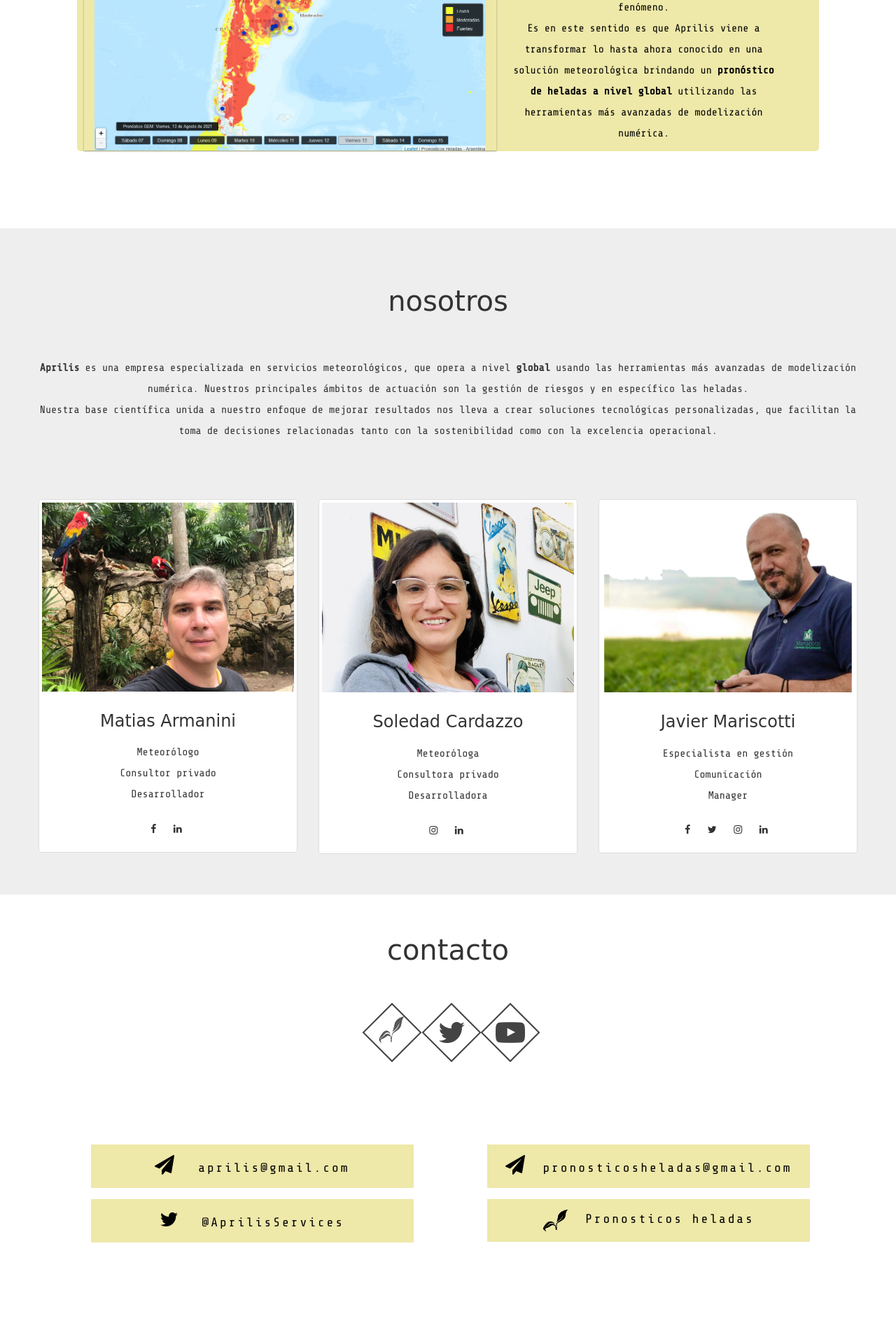
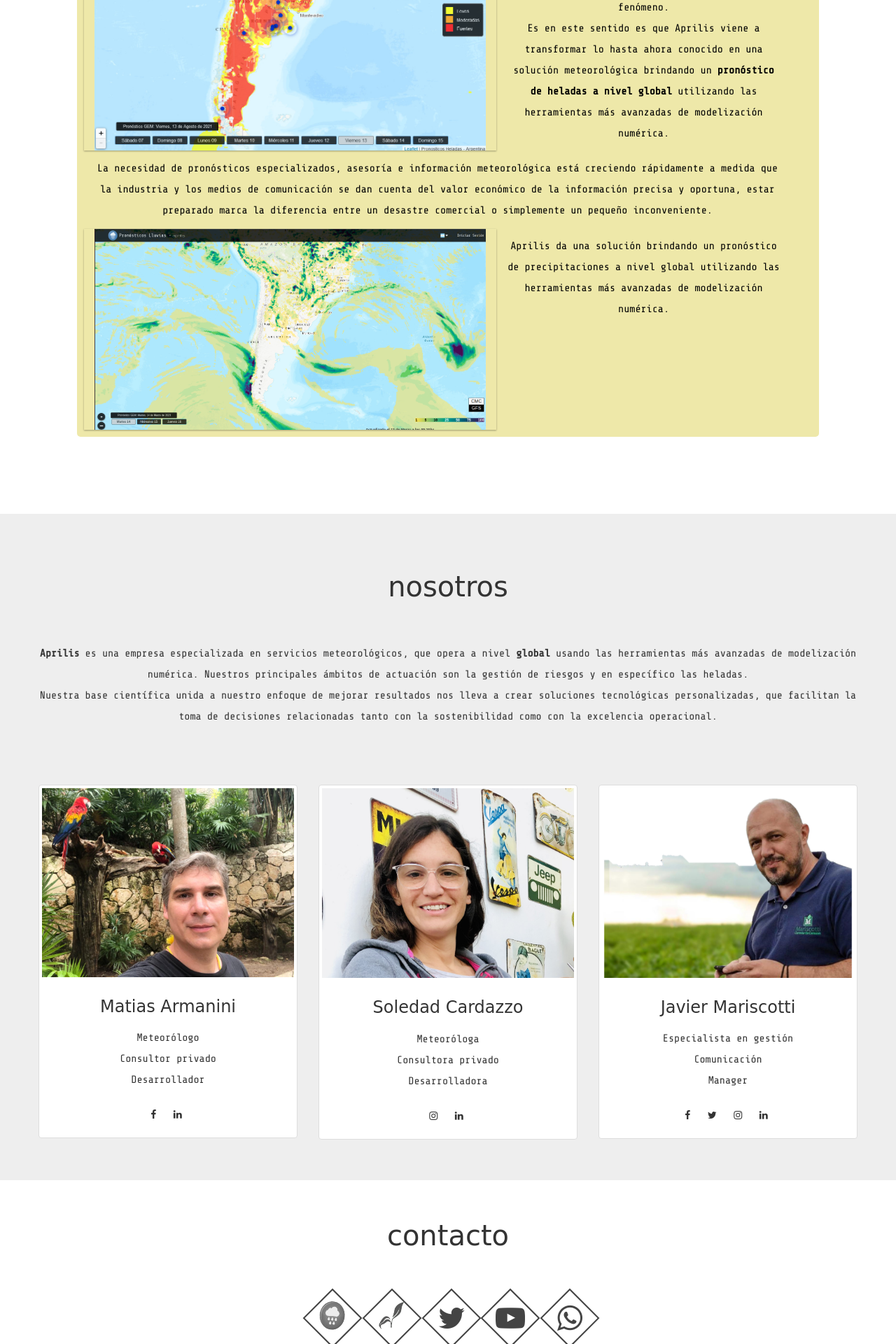
Before and after one commit to solecardazzo/webPage, a PHP site: page / in a window 1280 px wide. Shown: the part 1480-3400 px from the top of the page at 70% size. Before the commit the page ends 3255 px from the top, so only its background shows below. Run offline with PHP 8.4, Linux system fonts and the light colour scheme; some libraries are stand-ins or nearby versions; some web fonts are replaced.

Commit message:
Ajustes varios. Se agrega icono lluvias

```diff
--- a/components/contacts.inc.php
+++ b/components/contacts.inc.php
@@ -3,7 +3,12 @@
     <h2>contacto</h2>
     <ul class="social-list-footer">
       <li>
-        <a href="http://www.pronosticosheladas.com/" target="_blank">
+        <a href="https://www.pronosticoslluvias.com/" target="_blank">
+          <img class="imagenprono-footer" title="Pronosticos lluvias" height="41px" width="50px" onmouseout="this.src='img/logoLluvias.png';" onmouseover="this.src='img/logoLluviasNegro.png';" src="img/logoLluvias.png" />
+        </a>
+      </li>
+      <li>
+        <a href="https://www.pronosticosheladas.com/" target="_blank">
           <img class="imagenprono-footer" title="Pronosticos heladas" height="41px" width="43px" onmouseout="this.src='img/logoProno2.png';" onmouseover="this.src='img/logoPronoNegro.png';" src="img/logoProno2.png" />
         </a>
       </li>
@@ -17,13 +22,18 @@
           <i class="fa fa-youtube-play fa-3x" title="YouTube Aprilis" aria-hidden="true"></i>
         </a>
       </li>
+      <li>
+          <a href="https://wa.me/5493416139485" target="_blank">
+            <i class="fa fa-whatsapp fa-3x" title="WhatsApp Aprilis" aria-hidden="true"></i>
+          </a>
+        </li>
     </ul>
     <div class="row contact">
       <div class="col-md-6">
         <div class="contacts-data">
-          <a href="mailto:aprilis@gmail.com?Subject=Consulta%20">
+          <a href="mailto:pronosticosheladas@gmail.com?Subject=Consulta%20">
             <i class="fa fa-paper-plane fa-2x" title="Mail Aprilis"></i>
-            <span class="contact-text" title="Mail Aprilis">aprilis@gmail.com</span>
+            <span class="contact-text" title="Mail Aprilis">pronosticosheladas@gmail.com</span>
           </a>
         </div>
         <div class="contacts-data">
@@ -34,14 +44,14 @@
         </div>
       </div>
       <div class="col-md-6">
-        <div class="contacts-data">
-          <a href="mailto:pronosticosheladass@gmail.com?Subject=Consulta%20" title="Mail Pronosticos heladas">
-            <i class="fa fa-paper-plane fa-2x" title="Mail Pronosticos heladas"></i>
-            <span class="contact-text-pronosticosheladas email-responsive" title="Mail Pronosticos heladas">pronosticosheladas@gmail.com</span>
+      <div class="contacts-data">
+          <a href="https://www.pronosticoslluvias.com/" title="Pronosticos lluvias" target="_blank">
+            <img title="Pronosticos lluvias" height="31px" width="35px" src="img/logoLluviasNegro.png" title="Pronosticos lluvias"/>
+            <span class="contact-text-pronosticosheladas">Pronosticos lluvias</span>
           </a>
         </div>
         <div class="contacts-data">
-          <a href="http://www.pronosticosheladas.com/" title="Pronosticos heladas" target="_blank">
+          <a href="https://www.pronosticosheladas.com/" title="Pronosticos heladas" target="_blank">
             <img title="Pronosticos heladas" height="31px" width="35px" src="img/logoPronoNegro.png" title="Pronosticos heladas"/>
             <span class="contact-text-pronosticosheladas">Pronosticos heladas</span>
           </a>
--- a/components/navbar.inc.php
+++ b/components/navbar.inc.php
@@ -12,7 +12,12 @@
       <div class="navbar-collapse collapse" id="navbar">
         <ul class="nav navbar-nav social-list">
           <li>
-            <a href="http://www.pronosticosheladas.com/" target="_blank">
+            <a href="https://www.pronosticoslluvias.com/" target="_blank" style="padding: 4px 2px;">
+              <img class="imagenprono" title="Pronosticos lluvias" height="20px" width="23px" onmouseout="this.src='img/logoLluvias.png';" onmouseover="this.src='img/logoLluviasNegro.png';" src="img/logoLluvias.png" aria-hidden="true"/>
+            </a>
+          </li>
+          <li>
+            <a href="https://www.pronosticosheladas.com/" target="_blank">
               <img class="imagenprono" title="Pronosticos heladas" height="23px" width="20px" onmouseout="this.src='img/logoProno2.png';" onmouseover="this.src='img/logoPronoNegro.png';" src="img/logoProno2.png" aria-hidden="true"/>
             </a>
           </li>
@@ -26,6 +31,11 @@
               <i class="fa fa-youtube-play fa-2x" title="YouTube Aprilis" aria-hidden="true"></i>
             </a>
           </li>
+          <li>
+            <a href="https://wa.me/5493416139485" target="_blank">
+              <i class="fa fa-whatsapp fa-2x" title="WhatsApp Aprilis" aria-hidden="true"></i>
+            </a>
+          </li>
         </ul>
         <ul class="nav navbar-nav navbar-right">
           <li data-elem="parallax"><a href="#home">HOME</a></li>
--- a/components/products.inc.php
+++ b/components/products.inc.php
@@ -11,7 +11,7 @@
         <p class="text-color col-lg-12 col-md-12 col-sm-12 col-xs-12" >A pesar de los impresionantes avances en  la tecnología las actividades económicas siguen dependiendo del tiempo y el clima.
           En particular, si todos los aspectos de la producción agrícola están bien gestionados, una noche de temperaturas bajo cero puede provocar la pérdida parcial o total de la cosecha.
         </p>
-        <a href="http://www.pronosticosheladas.com/" title="Pronosticos heladas" target="_blank">
+        <a href="https://www.pronosticosheladas.com/" title="Pronosticos heladas" target="_blank">
           <img src="img/paginaHeladas.png" class="img-responsive col-lg-7 col-md-7 col-sm-7 col-xs-12 card-1" >
         </a>
         <p class="text-color col-lg-5 col-md-5 col-sm-5 col-xs-12" > En la actualidad las tierras utilizadas para la agricultura ocupan el 11 % de las tierras habitables del planeta donde las heladas perjudican y malogran entre un <strong>5</strong> y <strong>15 %</strong> de la producción mundial anual y se gastan millones de dólares en mecanismos para la protección de este fenómeno.
@@ -22,6 +22,13 @@
               <li type="square"> Probabilidad de ocurrencia de intensidad de heladas (también leves, moderadas o fuertes) para los próximos 15 días.</li>
           </ul> -->
         </p>
+      </div>
+      <div class="content__wrapper">
+        <p class="text-color col-lg-12 col-md-12 col-sm-12 col-xs-12" >La necesidad de pronósticos especializados, asesoría e información meteorológica está creciendo rápidamente a medida que la industria y los medios de comunicación se dan cuenta del valor económico de la información precisa y oportuna, estar preparado marca la diferencia entre un desastre comercial o simplemente un pequeño inconveniente.</p>
+        <a href="http://www.pronosticoslluvias.com/" title="Pronosticos lluvias" target="_blank">
+          <img src="img/screenLluvias.png" class="img-responsive col-lg-7 col-md-7 col-sm-7 col-xs-12 card-1" >
+        </a>
+        <p class="text-color col-lg-5 col-md-5 col-sm-5 col-xs-12" >Aprilis da una solución brindando un pronóstico de precipitaciones a nivel global utilizando las herramientas más avanzadas de modelización numérica.</p>
       </div>
     </li>
     <li>
--- a/js/script.js
+++ b/js/script.js
@@ -10,7 +10,7 @@ $(document).ready(function(){
 	activeTab.show();
 
 	// Set height of wrapper on page load
-	tabWrapper.height(activeTabHeight);
+	tabWrapper.height(activeTabHeight + 10);
 
 	$(".tabs > li").on("click", function() {
 
@@ -43,7 +43,7 @@ $(document).ready(function(){
 
 			// Animate height of wrapper to new tab height
 			tabWrapper.stop().delay(50).animate({
-				height: activeTabHeight
+				height: activeTabHeight + 10
 			}, 500, function() {
 
 				// Fade in active tab
```
Also changed, not shown: img/logoLluvias.png (added), img/logoLluviasNegro.png (added), img/screenLluvias.png (added).
